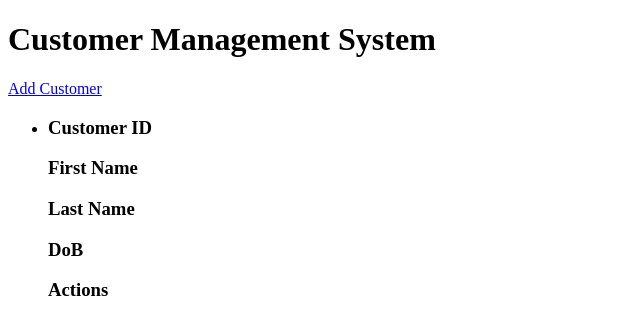
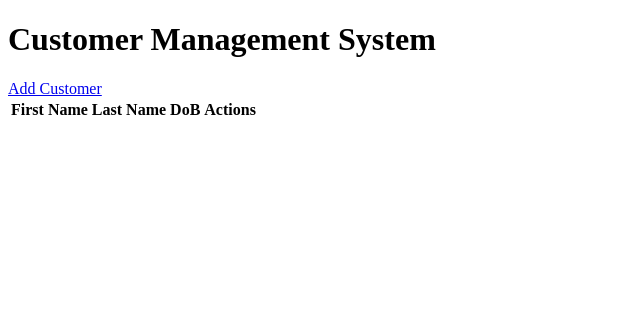
Before and after one commit to Premm/customer-management-system, a React (Create React App) app: page / in a window 1280 px wide. Shown: the top 334 px of the page, without its empty margins (0-640 px from the left). Built offline with nearby package versions, Linux system fonts and the light colour scheme.

Commit message:
adding, editing and removing customers complete.

```diff
--- a/src/App.js
+++ b/src/App.js
@@ -9,6 +9,7 @@ const App = () => {
       <Switch>
         <Route exact path="/" component={HomePage} />
         <Route exact path="/add" component={AddPage} />
+        <Route exact path="/edit/:customerID" component={AddPage} />
       </Switch>
     </div>
   );
--- a/src/components/Input/Input.jsx
+++ b/src/components/Input/Input.jsx
@@ -14,7 +14,15 @@ const sizeMapper = {
   large: "input-lg"
 };
 
-const Input = ({ placeholder, size, type, onChange, inputType }) => {
+const Input = ({
+  placeholder,
+  size,
+  type,
+  onChange,
+  name,
+  inputType,
+  value
+}) => {
   return (
     <input
       className={C(
@@ -25,12 +33,16 @@ const Input = ({ placeholder, size, type, onChange, inputType }) => {
       type={inputType ? inputType : "text"}
       onChange={onChange}
       placeholder={placeholder}
+      name={name}
+      value={value}
     />
   );
 };
 
 Input.propTypes = {
   placeholder: T.string,
+  value: T.string,
+  name: T.string,
   size: T.string,
   type: T.string,
   inputType: T.string,
@@ -39,6 +51,8 @@ Input.propTypes = {
 
 Input.defaultProps = {
   placeholder: null,
+  name: "",
+  value: null,
   size: null,
   type: "primary",
   inputType: "text",
--- /dev/null
+++ b/src/components/Table/Table.jsx
@@ -0,0 +1,17 @@
+import React from "react";
+import C from "classnames";
+import T from "prop-types";
+
+const Table = ({ children }) => {
+  return <table className={C("mb-table")}>{children}</table>;
+};
+
+Table.propTypes = {
+  children: T.node
+};
+
+Table.propTypes = {
+  children: null
+};
+
+export default Table;
--- /dev/null
+++ b/src/components/Table/TableData.jsx
@@ -0,0 +1,17 @@
+import React from "react";
+import C from "classnames";
+import T from "prop-types";
+
+const TableData = ({ children }) => {
+  return <td className={C("mb-tabledata")}>{children}</td>;
+};
+
+TableData.propTypes = {
+  children: T.node
+};
+
+TableData.propTypes = {
+  children: null
+};
+
+export default TableData;
--- /dev/null
+++ b/src/components/Table/TableHead.jsx
@@ -0,0 +1,17 @@
+import React from "react";
+import C from "classnames";
+import T from "prop-types";
+
+const TableHead = ({ children }) => {
+  return <th className={C("mb-tablehead")}>{children}</th>;
+};
+
+TableHead.propTypes = {
+  children: T.node
+};
+
+TableHead.propTypes = {
+  children: null
+};
+
+export default TableHead;
--- /dev/null
+++ b/src/components/Table/TableRow.jsx
@@ -0,0 +1,17 @@
+import React from "react";
+import C from "classnames";
+import T from "prop-types";
+
+const TableRow = ({ children }) => {
+  return <tr className={C("mb-tablerow")}>{children}</tr>;
+};
+
+TableRow.propTypes = {
+  children: T.node
+};
+
+TableRow.propTypes = {
+  children: null
+};
+
+export default TableRow;
--- /dev/null
+++ b/src/components/Table/index.js
@@ -0,0 +1,6 @@
+import Table from "./Table";
+import TableRow from "./TableRow";
+import TableData from "./TableData";
+import TableHead from "./TableHead";
+
+export { Table as default, Table, TableRow, TableData, TableHead };
--- a/src/constants/actions/customer.js
+++ b/src/constants/actions/customer.js
@@ -2,10 +2,11 @@ import { CUSTOMER_SET, CUSTOMER_REMOVE } from "../types";
 
 export const customerSet = ({ customerID, customer }) => ({
   type: CUSTOMER_SET,
-  action: { customerID, customer }
+  customerID,
+  customer
 });
 
-export const customerRemove = ({ customerID }) => ({
+export const customerRemove = customerID => ({
   type: CUSTOMER_REMOVE,
   customerID
 });
--- a/src/pages/Add.jsx
+++ b/src/pages/Add.jsx
@@ -1,7 +1,7 @@
-import React from "react";
-import C from "classnames";
+import React, { useState, useEffect } from "react";
 import T from "prop-types";
 import { connect } from "react-redux";
+import { withRouter } from "react-router-dom";
 import { setCustomer, removeCustomer } from "../actions/customer";
 
 import Page from "../templates/Page";
@@ -9,18 +9,61 @@ import Button from "../components/Button";
 import Input from "../components/Input";
 import Form from "../components/Form";
 
-const AddPage = ({ customers }) => {
-  const onSubmit = () => {
-    console.log("submitted form");
+const AddPage = ({ customers, setCustomer, history, match }) => {
+  const [data, setData] = useState({});
+
+  const onChange = e => {
+    const name = e.target.name;
+    const val = e.target.value;
+    setData(d => ({ ...d, [name]: val }));
+  };
+
+  useEffect(() => {
+    customers[match.params.customerID] &&
+      setData({
+        firstName: customers[match.params.customerID].firstName,
+        lastName: customers[match.params.customerID].lastName,
+        dob: customers[match.params.customerID].dob
+      });
+  }, [match.params.customerID, customers]);
+
+  const onSubmit = e => {
+    e.preventDefault();
+    if (match.params.customerID) {
+      setCustomer({ customerID: match.params.customerID, customer: data });
+    } else {
+      setCustomer({ customerID: Date.now(), customer: data });
+    }
+    history.push("/");
   };
   return (
     <Page>
       <h1>Customer Management System</h1>
-      <Button type="primary" size="large" to="/add">
-        Add Customer
-      </Button>
       <Form onSubmit={onSubmit}>
-        <Input inputType="text" placeholder="First Name" />
+        <Input
+          inputType="text"
+          name="firstName"
+          placeholder="First Name"
+          value={data.firstName}
+          onChange={onChange}
+        />
+        <Input
+          inputType="text"
+          name="lastName"
+          placeholder="Last Name"
+          value={data.lastName}
+          onChange={onChange}
+        />
+        <Input
+          inputType="date"
+          name="dob"
+          placeholder="DoB"
+          value={data.dob}
+          onChange={onChange}
+        />
+        <Button type="primary" size="large">
+          Add Customer
+        </Button>
       </Form>
     </Page>
   );
@@ -41,4 +84,4 @@ const mapStateToProps = state => ({
 export default connect(
   mapStateToProps,
   { setCustomer }
-)(AddPage);
+)(withRouter(AddPage));
--- a/src/pages/Home.jsx
+++ b/src/pages/Home.jsx
@@ -2,41 +2,73 @@ import React from "react";
 import C from "classnames";
 import T from "prop-types";
 import { connect } from "react-redux";
+import { withRouter } from "react-router-dom";
 import { setCustomer, removeCustomer } from "../actions/customer";
 
 import Page from "../templates/Page";
 
-import { List, ListItem } from "../components/List";
 import Button from "../components/Button";
+import { Table, TableRow, TableHead, TableData } from "../components/Table";
 
-const HomePage = ({ customers }) => {
+const HomePage = ({ customers, removeCustomer, history }) => {
+  const onEdit = customerID => {
+    history.push(`/edit/${customerID}`);
+  };
+
+  const onRemove = customerID => {
+    removeCustomer(customerID);
+  };
+
   return (
     <Page>
       <h1>Customer Management System</h1>
       <Button type="primary" size="large" to="/add">
         Add Customer
       </Button>
-      <List>
-        <ListItem>
-          <h3>Customer ID</h3>
-          <h3>First Name</h3>
-          <h3>Last Name</h3>
-          <h3>DoB</h3>
-          <h3>Actions</h3>
-        </ListItem>
-        {customers &&
-          Object.keys(customers).map(key => (
-            <>
-              <ListItem>
-                <h3>Customer ID</h3>
-                <h3>First Name</h3>
-                <h3>Last Name</h3>
-                <h3>DoB</h3>
-                <h3>Actions</h3>
-              </ListItem>
-            </>
-          ))}
-      </List>
+      <Table>
+        <thead>
+          <TableRow>
+            <TableHead>First Name</TableHead>
+            <TableHead>Last Name</TableHead>
+            <TableHead>DoB</TableHead>
+            <TableHead>Actions</TableHead>
+          </TableRow>
+        </thead>
+        <tbody>
+          {customers &&
+            Object.keys(customers).map(key => (
+              <>
+                <TableRow>
+                  <TableData>
+                    <span>{customers[key].firstName}</span>
+                  </TableData>
+                  <TableData>
+                    <span>{customers[key].lastName}</span>
+                  </TableData>
+                  <TableData>
+                    <span>{customers[key].dob}</span>
+                  </TableData>
+                  <TableData>
+                    <Button
+                      type="primary"
+                      size="small"
+                      onClick={() => onEdit(key)}
+                    >
+                      Edit
+                    </Button>
+                    <Button
+                      type="secondary"
+                      size="small"
+                      onClick={() => onRemove(key)}
+                    >
+                      Delete
+                    </Button>
+                  </TableData>
+                </TableRow>
+              </>
+            ))}
+        </tbody>
+      </Table>
     </Page>
   );
 };
@@ -56,4 +88,4 @@ const mapStateToProps = state => ({
 export default connect(
   mapStateToProps,
   { setCustomer, removeCustomer }
-)(HomePage);
+)(withRouter(HomePage));
--- a/src/reducers/customer.js
+++ b/src/reducers/customer.js
@@ -4,15 +4,26 @@ const INITIAL_STATE = {
   customers: {}
 };
 
-const applySetCustomer = (state, action) => ({
-  ...state,
-  customers: { ...state.customers, [action.customerID]: action.customer }
-});
+const applySetCustomer = (state, action) => {
+  return {
+    ...state,
+    customers: { ...state.customers, [action.customerID]: action.customer }
+  };
+};
 
-const applyRemoveCustomer = (state, action) => ({
-  ...state,
-  customers: state.customers ? delete state.customers[action.customerID] : {}
-});
+const applyRemoveCustomer = (state, action) => {
+  const newCustomers = {};
+  //create a new array without the customer that matches the customerID passed in.
+  Object.keys(state.customers).forEach(key => {
+    if (key !== action.customerID) {
+      newCustomers[key] = state.customers[key];
+    }
+  });
+  return {
+    ...state,
+    customers: newCustomers
+  };
+};
 
 function customerReducer(state = INITIAL_STATE, action) {
   switch (action.type) {
```
